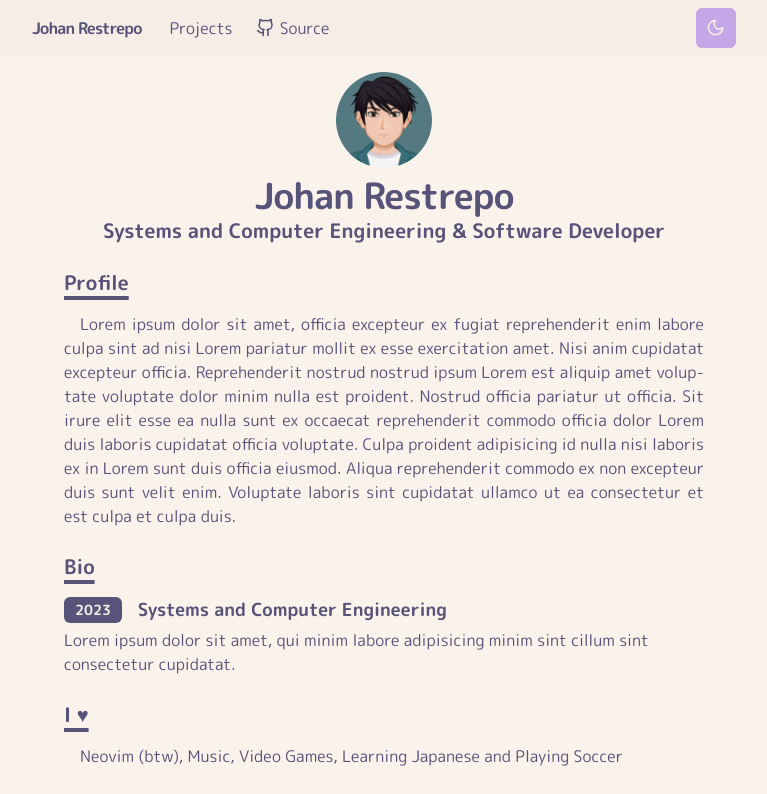
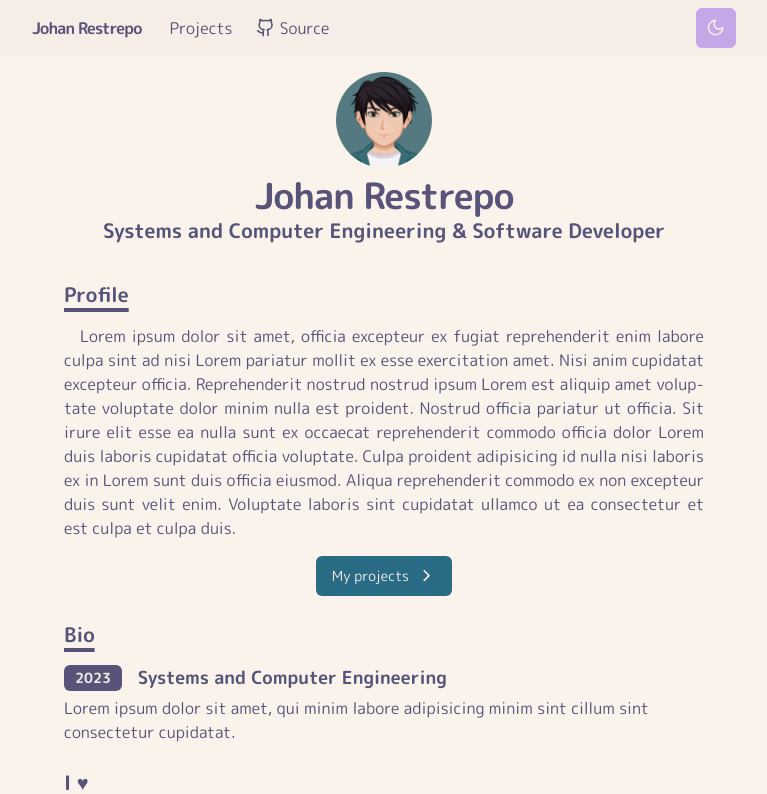
Before and after one commit to JohanRestrepo19/portfolio, a Next.js app: page /en/ in a window 1280 px wide. Shown: the top 794 px of the page, without its empty margins (256-1023 px from the left). Built offline with nearby package versions, Linux system fonts and the light colour scheme.

Commit message:
feat: add cta button in home page.

```diff
--- a/src/app/[lang]/page.tsx
+++ b/src/app/[lang]/page.tsx
@@ -10,6 +10,7 @@ import Heading from '@/components/Heading';
 import Paragraph from '@/components/Paragraph';
 import Section, { SectionHeading } from '@/components/Section';
 import { Button } from '@/components/ui/button';
+import CTA from '@/components/CTA';
 
 type ContactItemPros = {
   children?: React.ReactNode;
@@ -53,9 +54,10 @@ export default function Home({ params }: PageProps) {
         </div>
 
         <article>
-          <Section>
+          <Section className="flex flex-col">
             <SectionHeading>{home.sections.profile.title}</SectionHeading>
             <Paragraph>{home.sections.profile.description}</Paragraph>
+            <CTA className="place-self-center">{home.sections.profile.cta}</CTA>
           </Section>
 
           <Section>
--- a/src/app/[lang]/projects/[slug]/page.tsx
+++ b/src/app/[lang]/projects/[slug]/page.tsx
@@ -61,6 +61,7 @@ export default function ProjectPage({ params }: PageProps) {
             <Badge className="mr-2 rounded-md">{tags.source}</Badge>
             <Link
               href={project.tags.source}
+              target="_blank"
               className="text-primary underline-offset-4 hover:underline"
             >
               {project.tags.source}
@@ -73,6 +74,7 @@ export default function ProjectPage({ params }: PageProps) {
             <Badge className="mr-2 rounded-md">{tags.website}</Badge>
             <Link
               href={project.tags.website}
+              target="_blank"
               className="text-primary underline-offset-4 hover:underline"
             >
               {project.tags.website}
--- /dev/null
+++ b/src/components/CTA.tsx
@@ -0,0 +1,37 @@
+'use client';
+
+import Link from 'next/link';
+import { useParams } from 'next/navigation';
+import { motion } from 'framer-motion';
+import { ChevronRight } from 'lucide-react';
+import { Button } from './ui/button';
+import { cn } from '@/lib/utils';
+import { type Locale } from '@/i18n';
+
+type Props = {
+  children?: React.ReactNode;
+} & React.ComponentPropsWithoutRef<'button'>;
+
+const CTA = ({ children, className, ...props }: Props) => {
+  const params = useParams<{ lang: Locale }>();
+
+  return (
+    <Button className={cn('mt-4', className)} {...props}>
+      <Link href={`/${params.lang}/projects/`}>
+        <div className="flex items-center justify-between gap-x-2">
+          {children}
+          <motion.span
+            animate={{
+              x: [0, 2, 0],
+            }}
+            transition={{ duration: 0.2, repeat: Infinity, repeatDelay: 1.5 }}
+          >
+            <ChevronRight size="1.2rem" />
+          </motion.span>
+        </div>
+      </Link>
+    </Button>
+  );
+};
+
+export default CTA;
```
Also changed, not shown: 1 other file (tests, documents, lock files or other folders).
